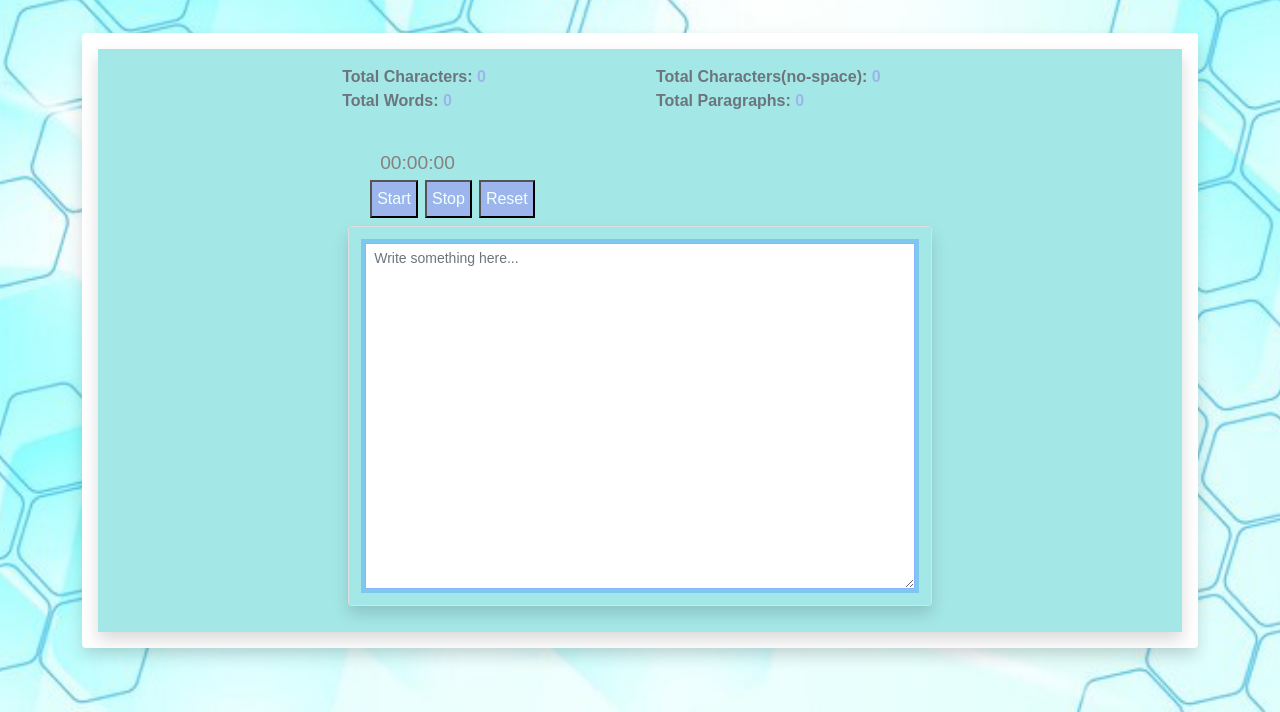
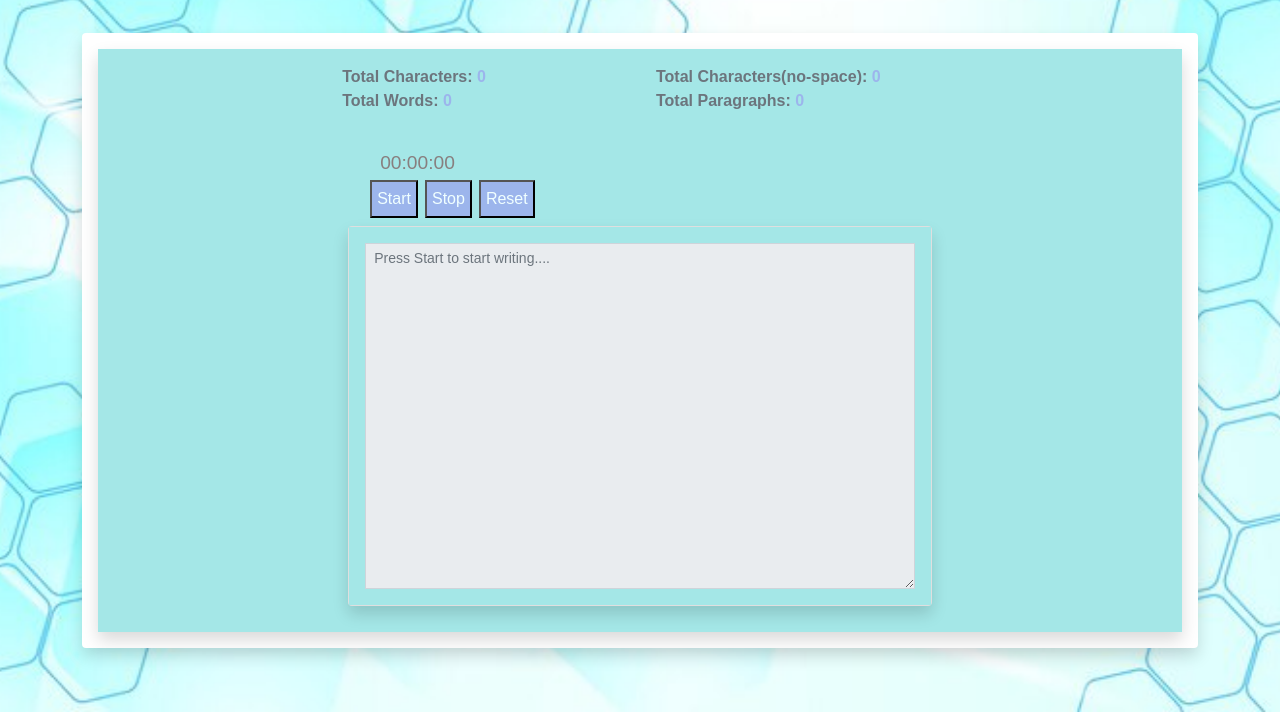
Before and after one commit to shyamks1111/word-counter, a plain HTML site: page index.html in a window 1280 px wide. Shown: the part 114-826 px from the top of the page. Drawn offline with Linux system fonts and the light colour scheme; a web font is replaced by a local one.

Commit message:
Update index.html

```diff
--- a/index.html
+++ b/index.html
@@ -72,7 +72,7 @@
                                     <div class="card-body">
 
                                         <!-- Text Field Element -->
-                                        <textarea id="text-field" rows="16" autofocus class="form-control form-control-sm rounded-0" placeholder="Write something here..."></textarea>
+                                        <textarea id="text-field" rows="16" autofocus class="form-control form-control-sm rounded-0" placeholder="Press Start to start writing...." disabled></textarea>
                                         <!-- End of Text Field Element -->
                                     </div>
                                 </div>
```
